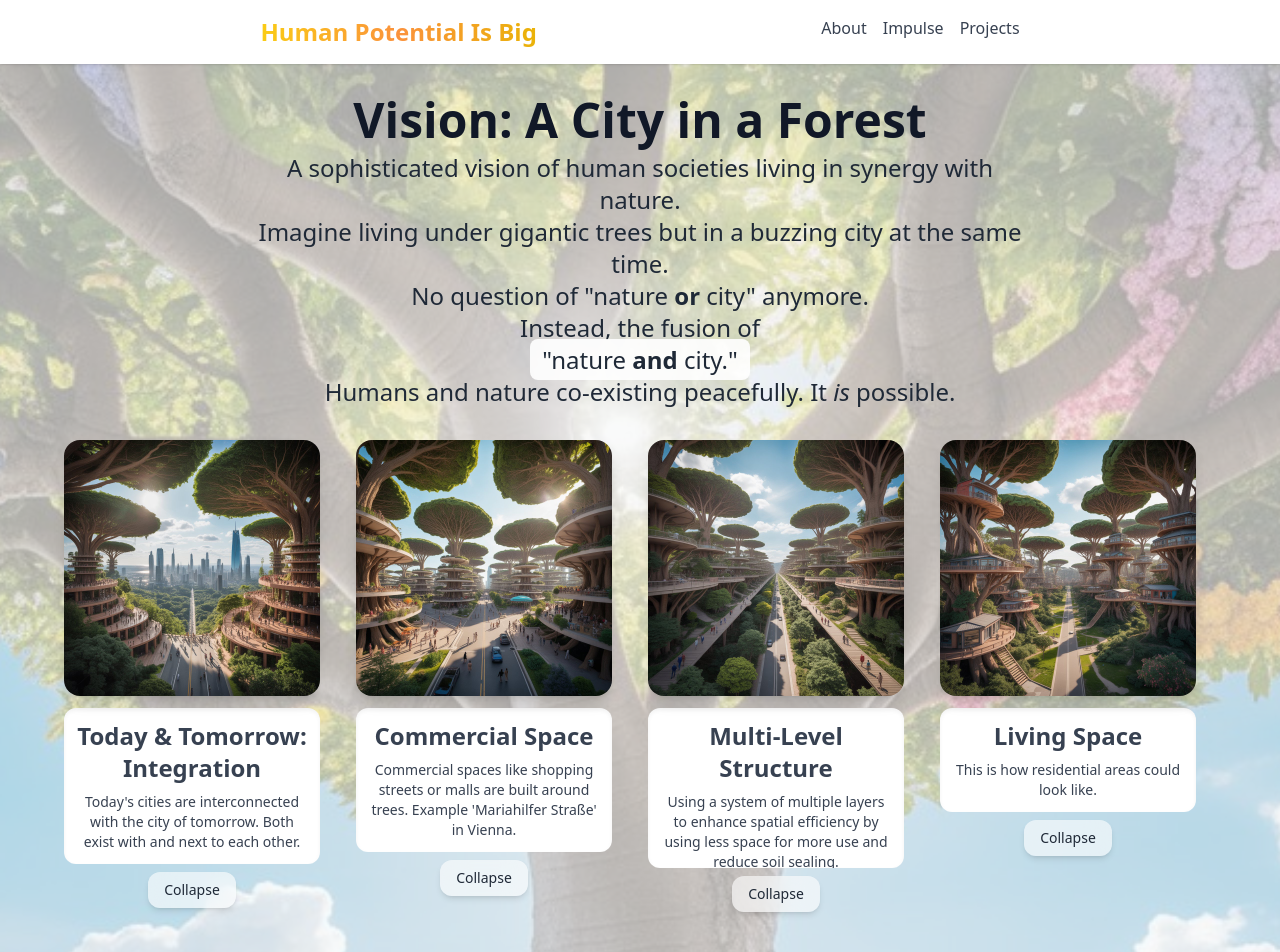
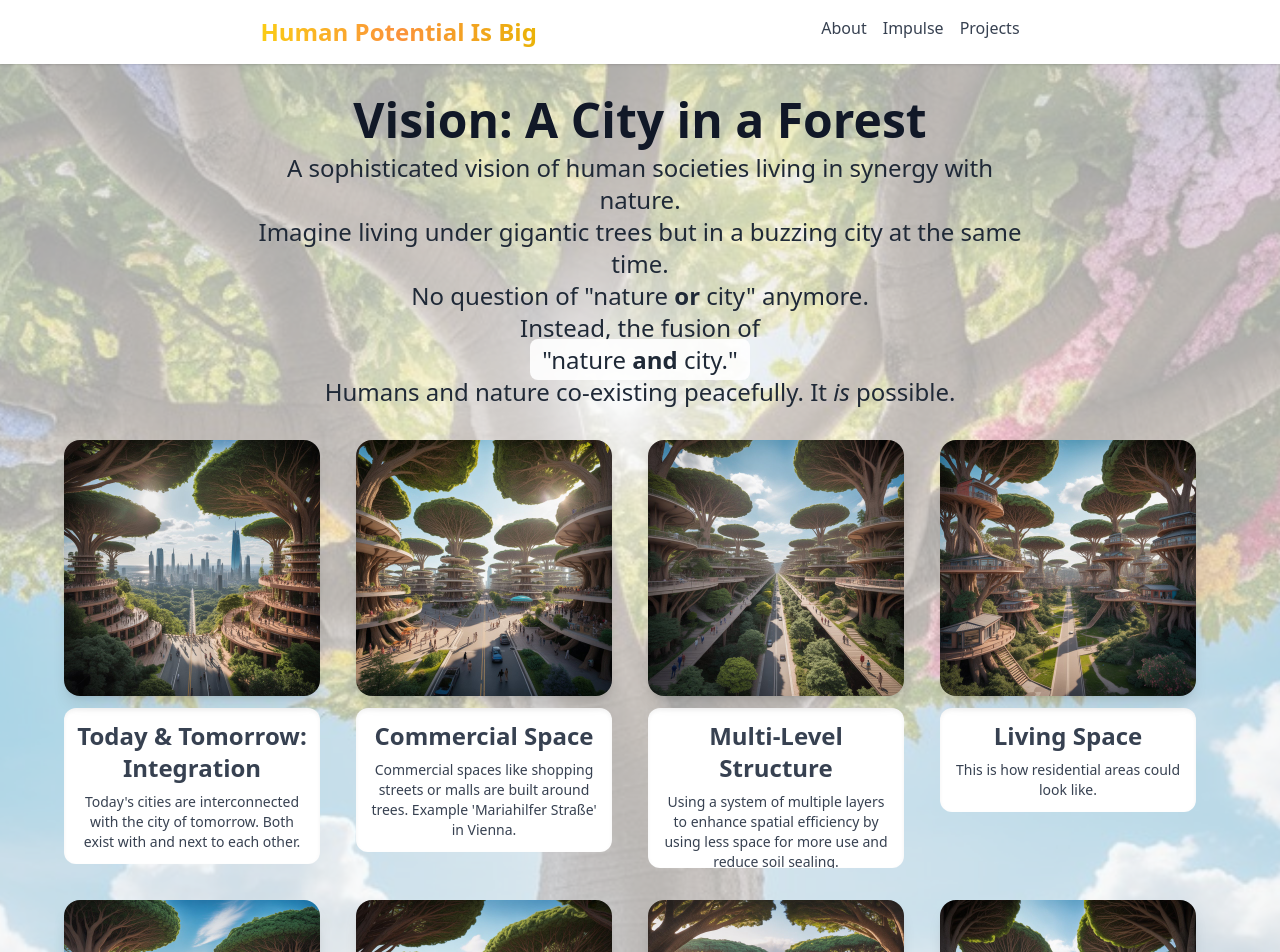
Before and after one commit to HumanPotentialIsBig/main-website, a Next.js app: page /vision-parts/possible-future-vision in a window 1280 px wide. Shown: the top 952 px of the page. Built offline with nearby package versions, Linux system fonts and the light colour scheme.

Commit message:
Hide Show/Collapse Button for the galleryItems on page vision: forest-city

```diff
--- a/components/DropDownDescription.js
+++ b/components/DropDownDescription.js
@@ -6,6 +6,7 @@ export default function DropdownDescription({
     button,
     isOpen,
     setIsOpen,
+    showExtendCollapseButton=true,
     wrapperClassName = "",      // Outer wrapper
     contentClassName = "",      // Dropdown content
 }) {
@@ -26,6 +27,7 @@ export default function DropdownDescription({
       </div>
 
         {/** BUTTON to trigger dropdown description module */}
+        {showExtendCollapseButton ? (
             <div className={`flex justify-center ${wrapperClassName}`}>
                 {button ? (
                         React.cloneElement(button, {
@@ -47,6 +49,7 @@ export default function DropdownDescription({
                         </button>
                     )}
             </div>
+        ): null}
 
     </div>
   );
--- a/components/PhotoGalleryItem.js
+++ b/components/PhotoGalleryItem.js
@@ -5,7 +5,8 @@ export default function PhotoGalleryItem({
   imageSrc,
   title,
   description,
-  onClick
+  onClick,
+  showExtendCollapseButton=true
 }) {
 
 const [isDescriptionOpen, setDescriptionOpen] = useState(false);
@@ -31,6 +32,7 @@ const [isDescriptionOpen, setDescriptionOpen] = useState(false);
             isOpen={true}
             setIsOpen={setDescriptionOpen}
             wrapperClassName="mb-5"
+            showExtendCollapseButton={showExtendCollapseButton}
         />
 
     {/**
--- a/pages/vision-parts/possible-future-vision.js
+++ b/pages/vision-parts/possible-future-vision.js
@@ -198,6 +198,7 @@ export default function PossibleFutureVisionPage() {
                             title={img.title}
                             description={img.description}
                             onClick={() => openModal(idx)} // open modal
+                            showExtendCollapseButton={false}
                         />
                     </div>
                 ))}
```
Lines whose indentation alone changed are shown as unchanged.
